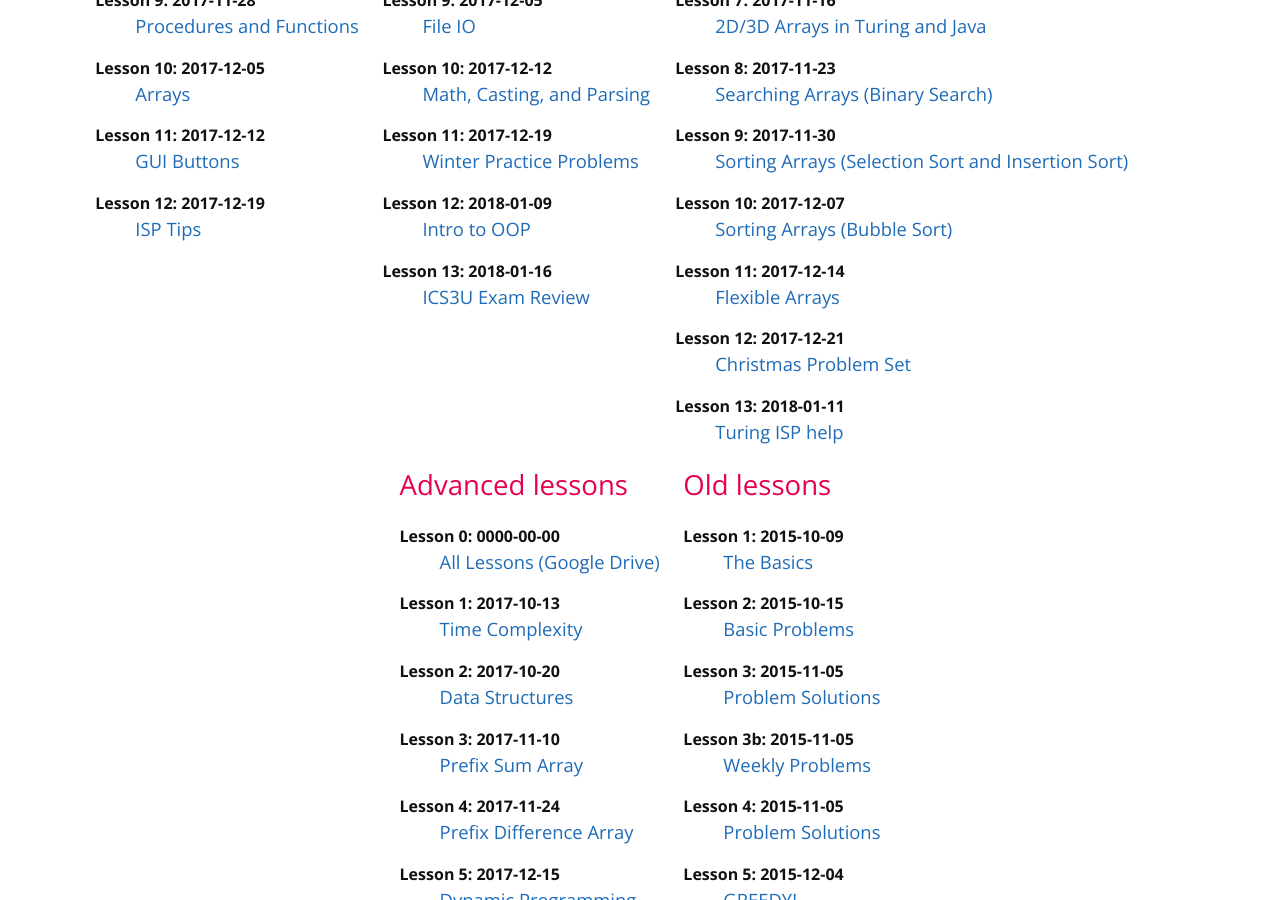
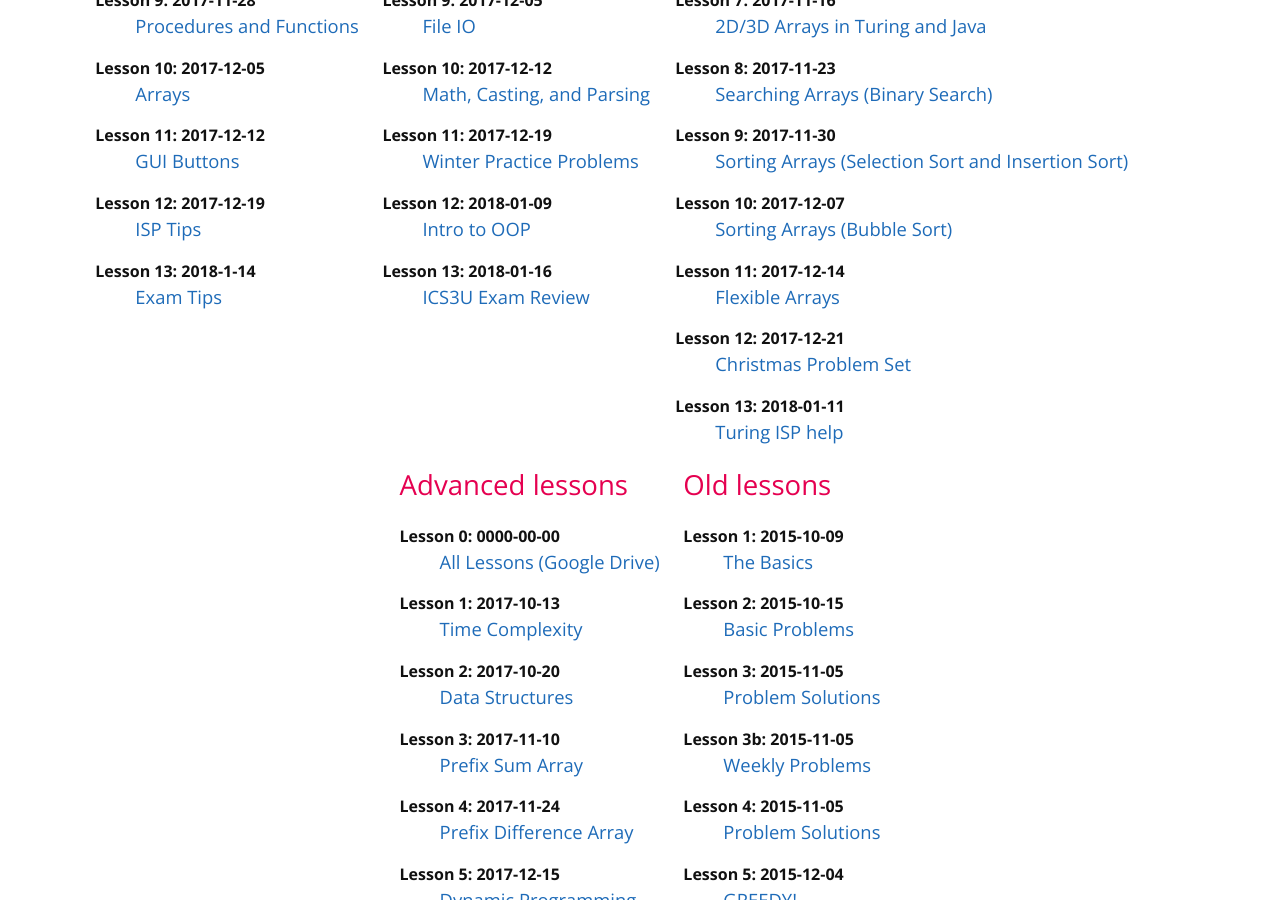
Before and after one commit to mcpt/mcpt.github.io, a Jekyll site: the page built from cpt.md, in a window 1280 px wide and 900 px high, scrolled down 1152 px. Built offline with Jekyll 4.4.1, drawn with Linux system fonts in a browser that asks for light colours.

Commit message:
Update junior-lessons.yml

```diff
--- a/_data/junior-lessons.yml
+++ b/_data/junior-lessons.yml
@@ -63,3 +63,8 @@
   date: 2017-12-19
   id: 12
   url: https://docs.google.com/presentation/d/1inCHEYDH34z8Dp4Um9w8GB_ldTT17rF_67eb0nsi3LM
+
+- title: Exam Tips
+  date: 2018-1-14
+  id: 13
+  url: https://docs.google.com/presentation/d/1eJwVPTnARKYHfn2Kz5C0rw0oVcQHFsKsktf5lB7yRpU
```
